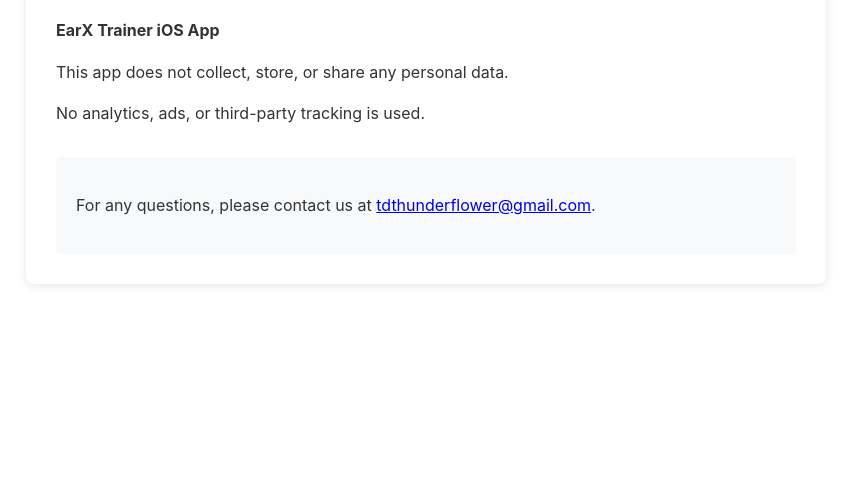
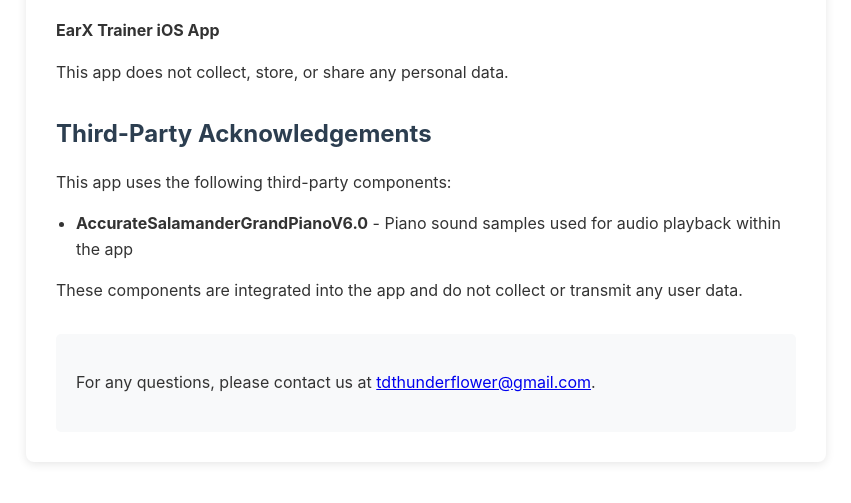
Before and after one commit to MajsknuaaEXE/yeeey.studio-site, a plain HTML site: page privacy.html in a window 1280 px wide. Shown: the part 159-662 px from the top of the page, without its empty margins (214-1065 px from the left). Drawn offline with Linux system fonts and the light colour scheme.

Commit message:
Update privacy policy: Add third-party acknowledgements for AccurateSalamanderGrandPianoV6.0
🤖 Generated with [Claude Code](https://claude.ai/code)

Co-Authored-By: Claude <noreply@anthropic.com>

```diff
--- a/privacy.html
+++ b/privacy.html
@@ -13,10 +13,23 @@
             line-height: 1.6;
             color: #333;
         }
+        h1, h2 {
+            color: #2c3e50;
+        }
         h1 {
-            color: #2c3e50;
             border-bottom: 3px solid #3498db;
             padding-bottom: 10px;
+        }
+        h2 {
+            margin-top: 30px;
+            margin-bottom: 15px;
+        }
+        ul {
+            margin: 15px 0;
+            padding-left: 20px;
+        }
+        li {
+            margin-bottom: 8px;
         }
         .container {
             background: #fff;
@@ -37,7 +50,13 @@
         <h1>Privacy Policy</h1>
         <p><strong>EarX Trainer iOS App</strong></p>
         <p>This app does not collect, store, or share any personal data.</p>
-        <p>No analytics, ads, or third-party tracking is used.</p>
+
+        <h2>Third-Party Acknowledgements</h2>
+        <p>This app uses the following third-party components:</p>
+        <ul>
+            <li><strong>AccurateSalamanderGrandPianoV6.0</strong> - Piano sound samples used for audio playback within the app</li>
+        </ul>
+        <p>These components are integrated into the app and do not collect or transmit any user data.</p>
         <div class="contact">
             <p>For any questions, please contact us at <a href="mailto:tdthunderflower@gmail.com">tdthunderflower@gmail.com</a>.</p>
         </div>
```
